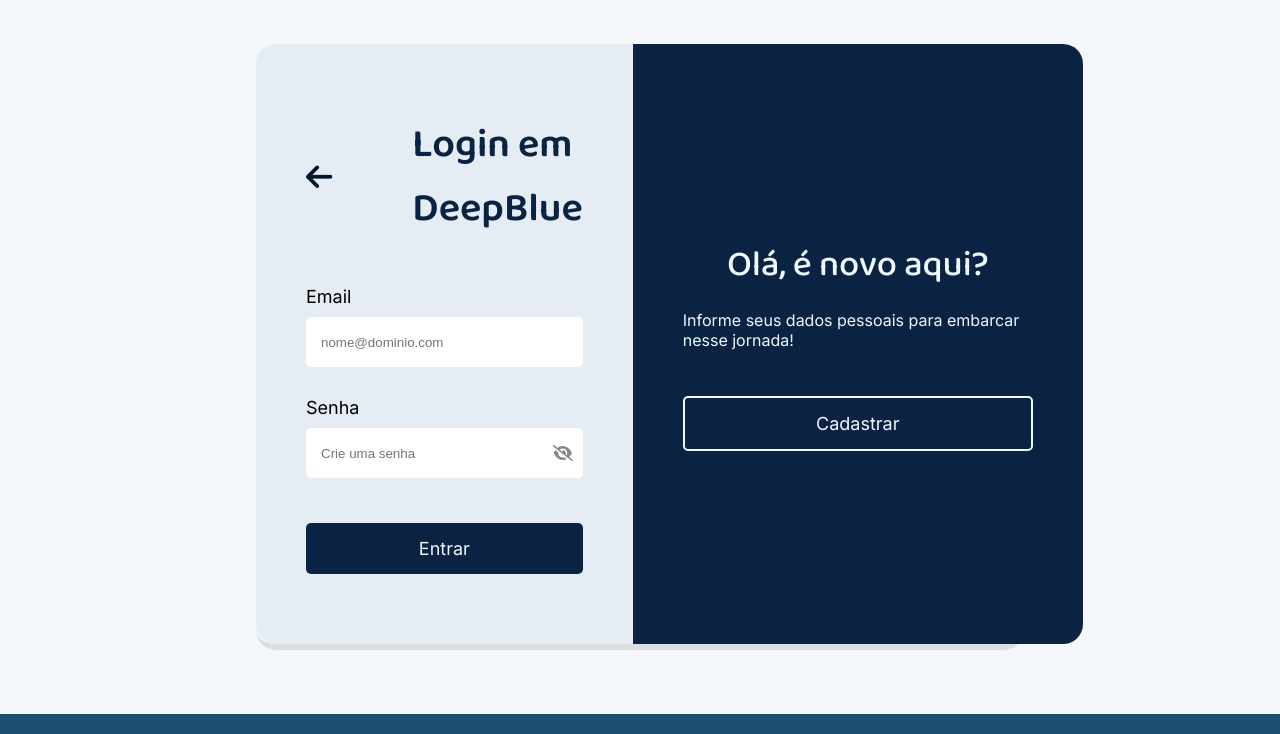
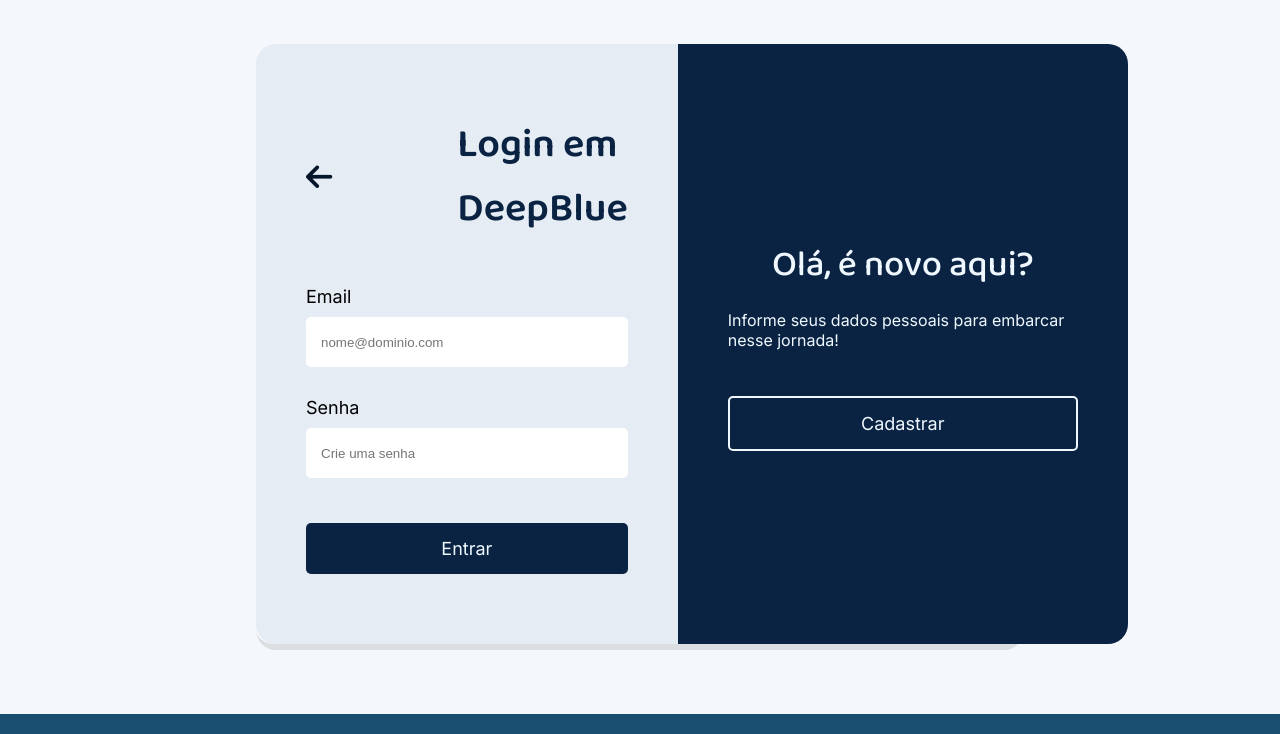
Before and after one commit to gabrielavmxx/DeepBlue, a website: page public/login.html in a window 1280 px wide. Shown: the top 734 px of the page. Drawn offline with Linux system fonts and the light colour scheme.

Commit message:
CSS login

```diff
--- a/public/css/style.css
+++ b/public/css/style.css
@@ -568,7 +568,7 @@
     margin-bottom: 30px;
     align-items: center;
     justify-content: space-between;
-    gap: 80px;
+    gap: 125px;
 }
 
 .sessao-log
--- a/public/login.html
+++ b/public/login.html
@@ -37,7 +37,7 @@
                 <p class="paragrafo-cad">Senha</p>
                 <div class="input-container">
                 <input type="password" class="ipt-cadastro" id="senha_input" placeholder="Crie uma senha">
-                <i class="fa-solid fa-eye-slash toggle-password"></i>
+                <!-- <i class="fa-solid fa-eye-slash toggle-password"></i> -->
                 </div>
             </div>
             <button class="btn btn-cadastrar" onclick="entrar()">Entrar</button>
```
Also changed, not shown: public/cadastro.html (+2 -2 lines).
